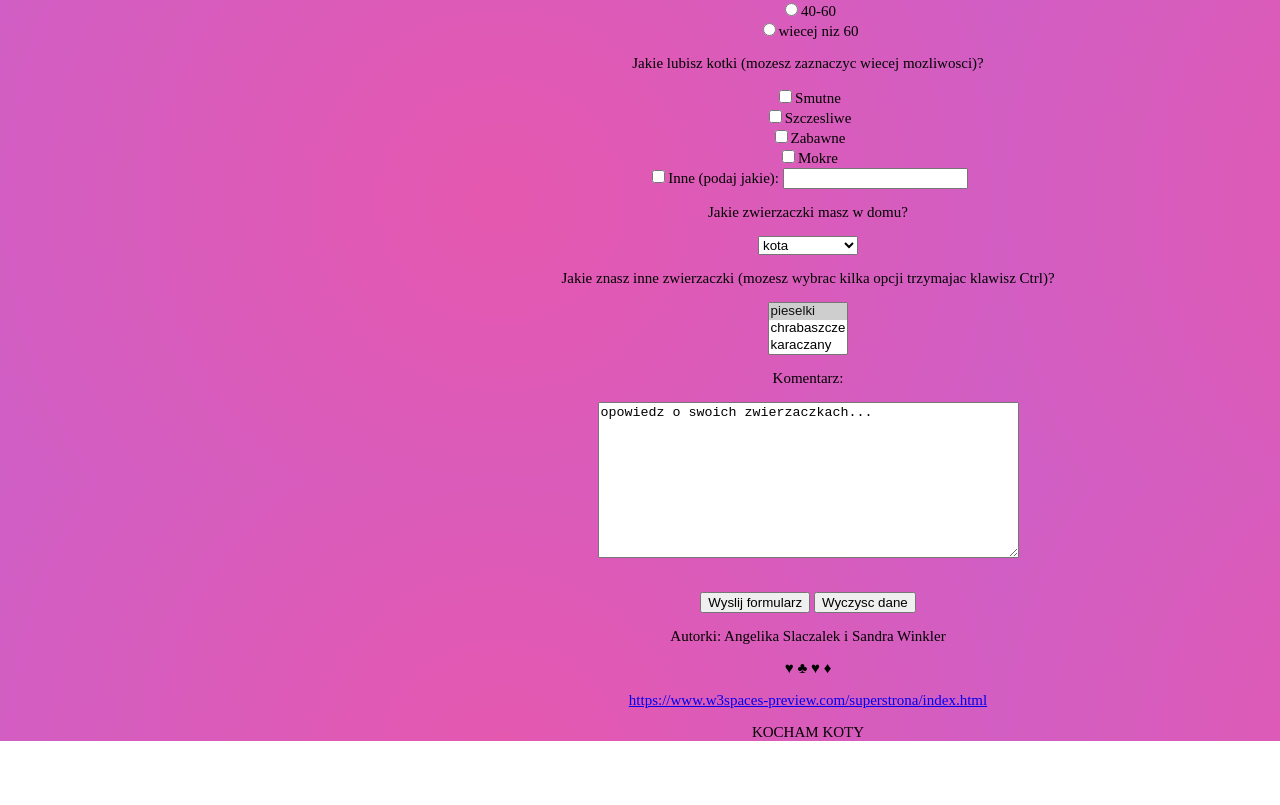
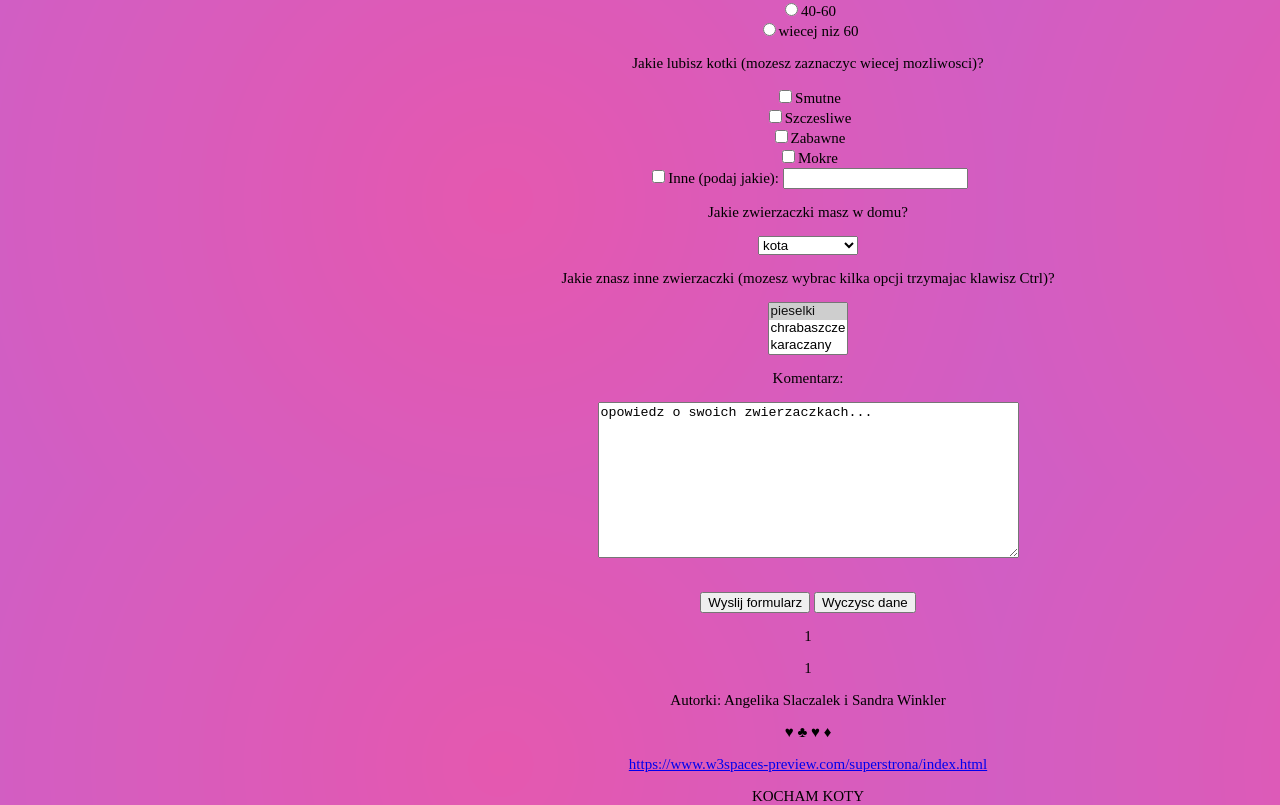
Before and after one commit to slawinangsan/java, a plain HTML site: page index.html in a window 1280 px wide. Shown: the part 1770-2575 px from the top of the page. Before the commit the page ends 2511 px from the top, so only its background shows below. Drawn offline with Linux system fonts and the light colour scheme.

Commit message:
Update index.html

```diff
--- a/index.html
+++ b/index.html
@@ -227,20 +227,22 @@ window.alert("STRONA GROZI MILOSCIA DO KOTOW");
 <input type="reset" value="Wyczysc dane">
 </div></form>
 
-<p id="demo"></p>
+<p id="dod"></p>
 
 <script>
 let x = 5;
 let y = 2;
 let z = x % y;
-document.getElementById("demo").innerHTML = z;
+document.getElementById("dod").innerHTML = z;
 </script>
 
+<p id="dziel"></p>
+
 <script>
-let a = 5;
+let a = 10;
 let b = 2;
 let c = x % y;
-document.getElementById("demo").innerHTML = c;
+document.getElementById("dziel").innerHTML = c;
 </script>
 
 <footer>
```
